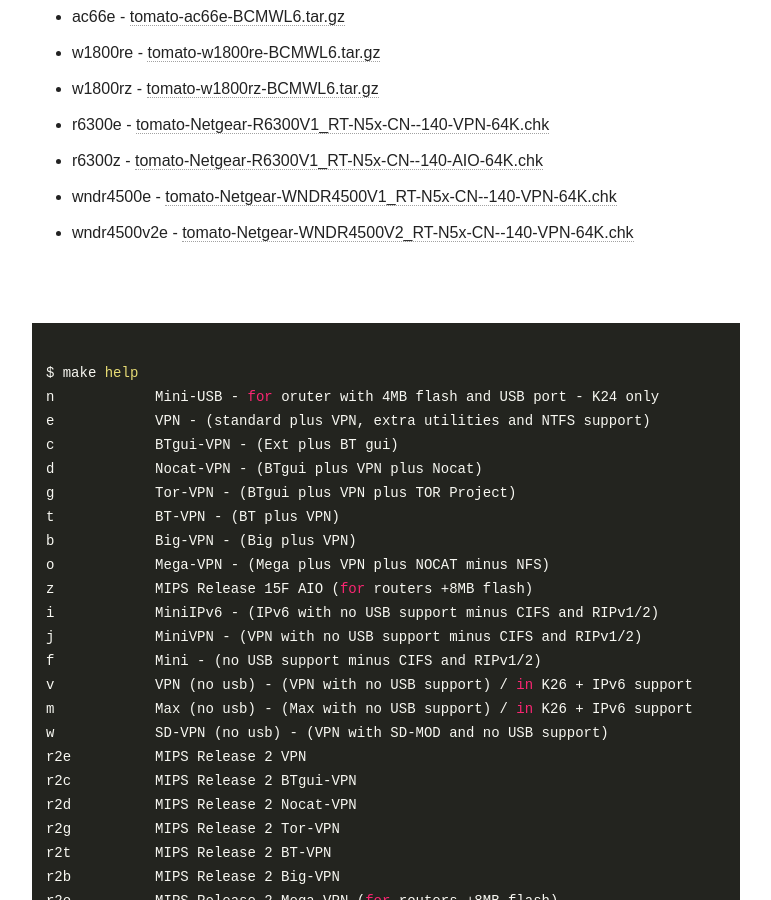
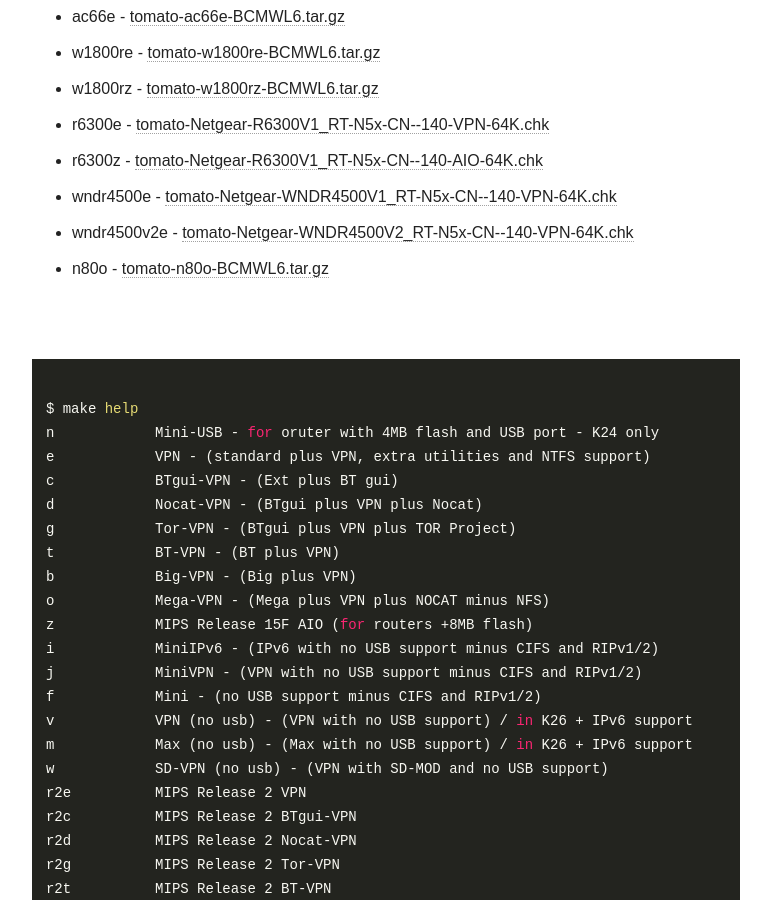
Before and after one commit to oglopss/tomato-ci-ctf-jekyll, a Jekyll site: the page built from index.html, in a window 1280 px wide and 900 px high, scrolled down 2539 px. Shown: the whole window, without its empty margins (254-1025 px from the left). Built offline with Jekyll 4.4.1, drawn with Linux system fonts in a browser that asks for light colours; nearby versions of some CDN libraries.

Commit message:
Travis build 3 n80o pushed to gh-pages

```diff
--- a/_data/ss.yml
+++ b/_data/ss.yml
@@ -60,3 +60,4 @@
   - 0064 wndr4500v2e tomato-Netgear-WNDR4500V2_RT-N5x-CN--140-VPN-64K.chk
   - 0061 r6300z tomato-Netgear-R6300V1_RT-N5x-CN--140-AIO-64K.chk
   - 0049 r64z tomato-K26USB-1.28.RT-N5x-CN-MIPSR2-140-AIO-64K.trx
+  - 0066 n80o tomato-n80o-BCMWL6.tar.gz
```
Also changed, not shown: 1 other file.
